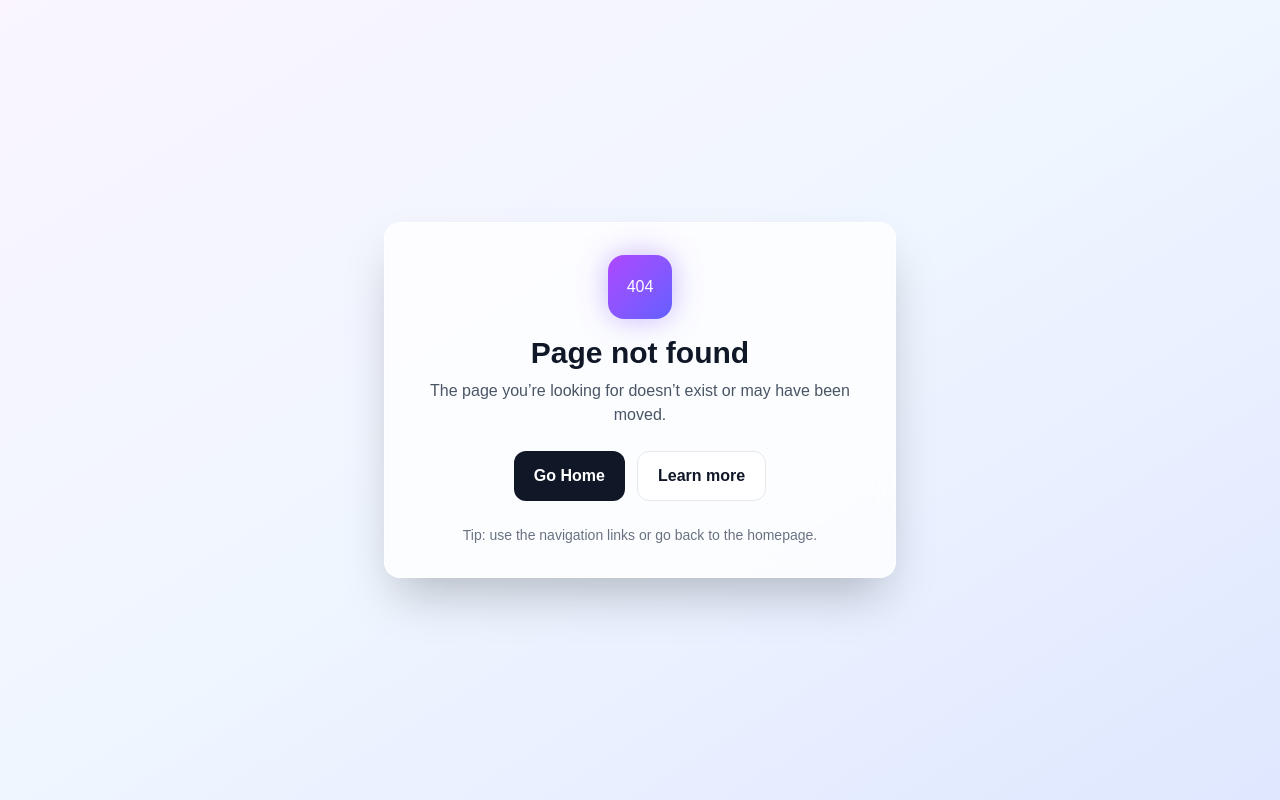
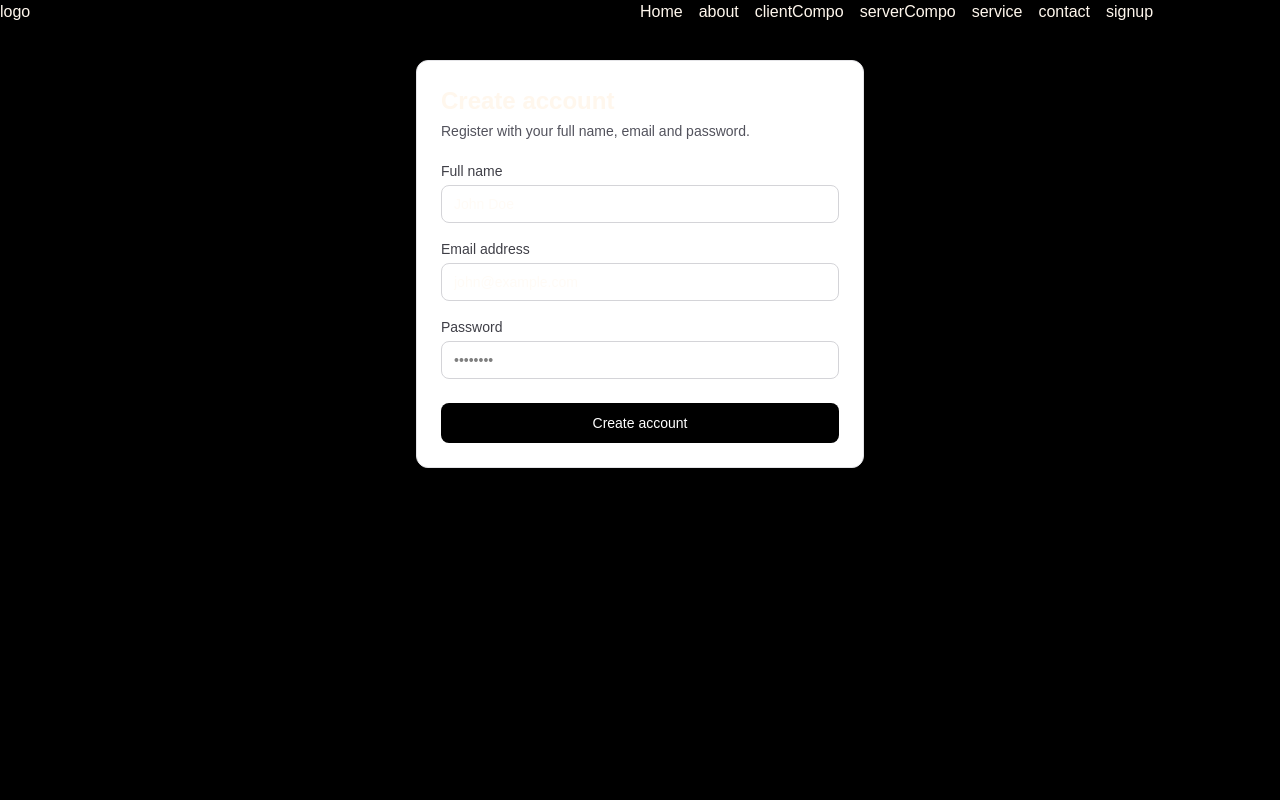
Before and after one commit to adinath302/next_js, a Next.js app: page /signup in a window 1280 px wide. Before the commit this address had no page. Built offline with nearby package versions, Linux system fonts and the light colour scheme.

Commit message:
worked on useRouter hook to redirect the page to home page after submitting the signpu form in client componen t

```diff
--- a/app/(user)/contact/page.jsx
+++ b/app/(user)/contact/page.jsx
@@ -1,7 +1,6 @@
 'use client';
 
 import { useActionState } from "react";
-
 import { contactAction } from "./contact.action";
 import { useFormStatus } from "react-dom";
 
--- /dev/null
+++ b/app/(user)/signup/page.jsx
@@ -0,0 +1,121 @@
+"use client";
+
+import { useRouter } from "next/navigation";
+import { useState } from "react";
+
+export default function SignupPage() {
+  const router = useRouter();
+  const [formData, setFormData] = useState({
+    fullName: "",
+    email: "",
+    password: "",
+  });
+
+  const [status, setStatus] = useState({ type: "idle", message: "" });
+
+  function handleSubmit(e) {
+    e.preventDefault();
+
+    // Independent client-only form (no API/fetch per requirement)
+    setStatus({ type: "success", message: "Registration successful" });
+
+    setFormData({
+      fullName: "",
+      email: "",
+      password: "",
+    });
+
+    router.push("/")
+  }
+
+  return (
+    <div className="min-h-[60vh] flex items-center justify-center p-4">
+      <form
+        onSubmit={handleSubmit}
+        className="w-full max-w-md rounded-xl border border-zinc-200 bg-white p-6 shadow-sm"
+      >
+        <h1 className="text-2xl font-semibold">Create account</h1>
+        <p className="mt-1 text-sm text-zinc-600">
+          Register with your full name, email and password.
+        </p>
+
+        {status.type !== "idle" && (
+          <div
+            className={
+              "mt-4 rounded-lg border px-3 py-2 text-sm " +
+              (status.type === "error"
+                ? "border-red-200 bg-red-50 text-red-700"
+                : "border-emerald-200 bg-emerald-50 text-emerald-700")
+            }
+            role={status.type === "error" ? "alert" : "status"}
+          >
+            {status.message}
+          </div>
+        )}
+
+        <div className="mt-5 space-y-4">
+          <div>
+            <label className="block text-sm font-medium text-zinc-700">
+              Full name
+            </label>
+            <input
+              value={formData.fullName}
+              onChange={(e) =>
+                setFormData((prev) => ({ ...prev, fullName: e.target.value }))
+              }
+              type="text"
+              name="fullName"
+              autoComplete="name"
+              placeholder="John Doe"
+              className="mt-1 w-full rounded-lg border border-zinc-300 bg-white px-3 py-2 text-sm outline-none focus:border-zinc-500"
+              required
+            />
+          </div>
+
+          <div>
+            <label className="block text-sm font-medium text-zinc-700">
+              Email address
+            </label>
+            <input
+              value={formData.email}
+              onChange={(e) =>
+                setFormData((prev) => ({ ...prev, email: e.target.value }))
+              }
+              type="email"
+              name="email"
+              autoComplete="email"
+              placeholder="john@example.com"
+              className="mt-1 w-full rounded-lg border border-zinc-300 bg-white px-3 py-2 text-sm outline-none focus:border-zinc-500"
+              required
+            />
+          </div>
+
+          <div>
+            <label className="block text-sm font-medium text-zinc-700">
+              Password
+            </label>
+            <input
+              value={formData.password}
+              onChange={(e) =>
+                setFormData((prev) => ({ ...prev, password: e.target.value }))
+              }
+              type="text"
+              name="password"
+              autoComplete="new-password"
+              placeholder="••••••••"
+              className="mt-1 w-full rounded-lg border border-zinc-300 bg-white px-3 py-2 text-sm outline-none focus:border-zinc-500 text-black"
+              required
+            />
+          </div>
+        </div>
+
+        <button
+          type="submit"
+          className="mt-6 w-full rounded-lg bg-black px-4 py-2.5 text-sm font-medium text-white transition hover:bg-zinc-800"
+        >
+          Create account
+        </button>
+      </form>
+    </div>
+  );
+}
--- a/component/Navigation.jsx
+++ b/component/Navigation.jsx
@@ -12,6 +12,7 @@ export default function Navigation() {
                     <li><Link href="/serverCompo">serverCompo</Link></li>
                     <li><Link href="/service">service</Link></li>
                     <li><Link href="/contact">contact</Link></li>
+                    <li><Link href="/signup">signup</Link></li>
                 </ul>
             </nav>
         </header>
```
